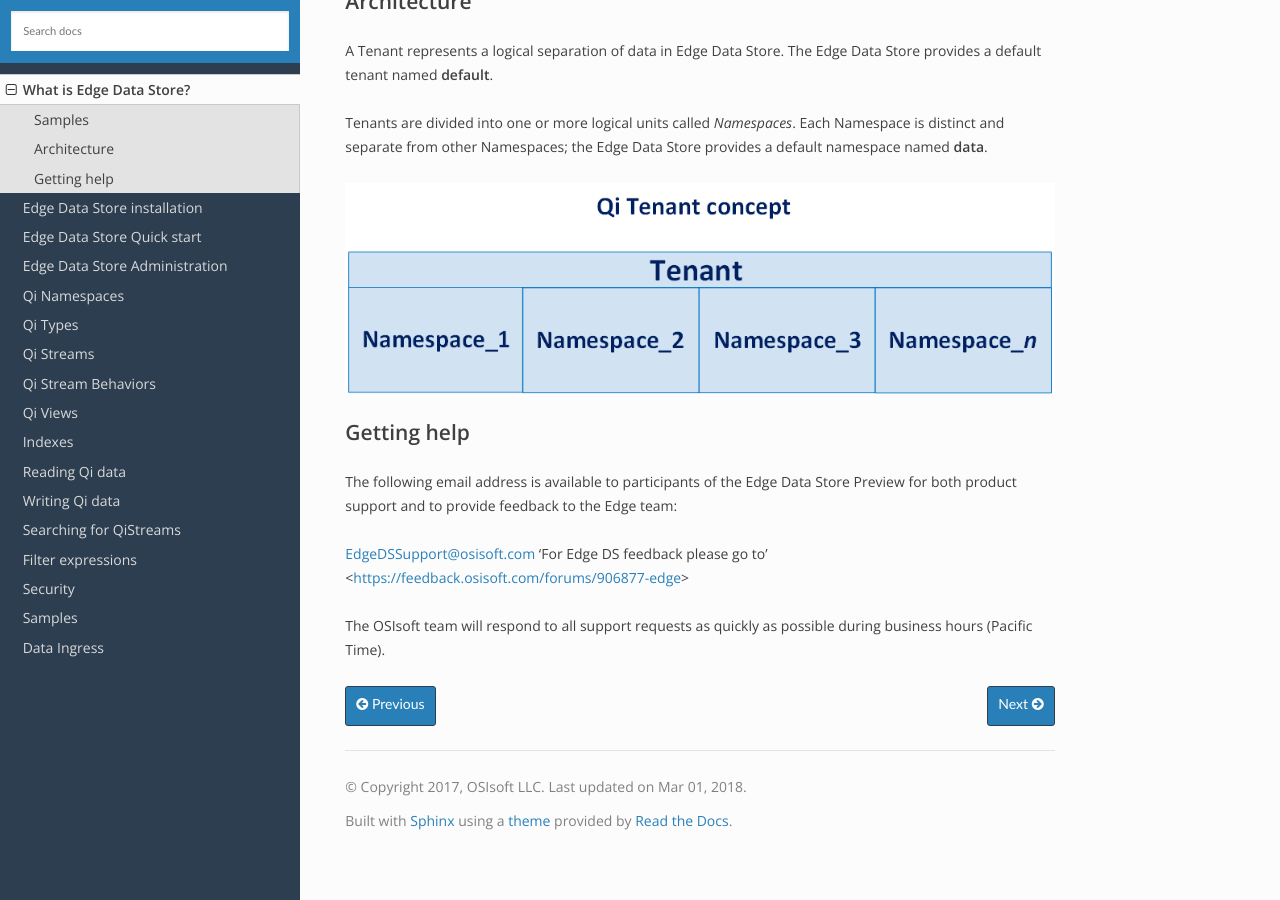
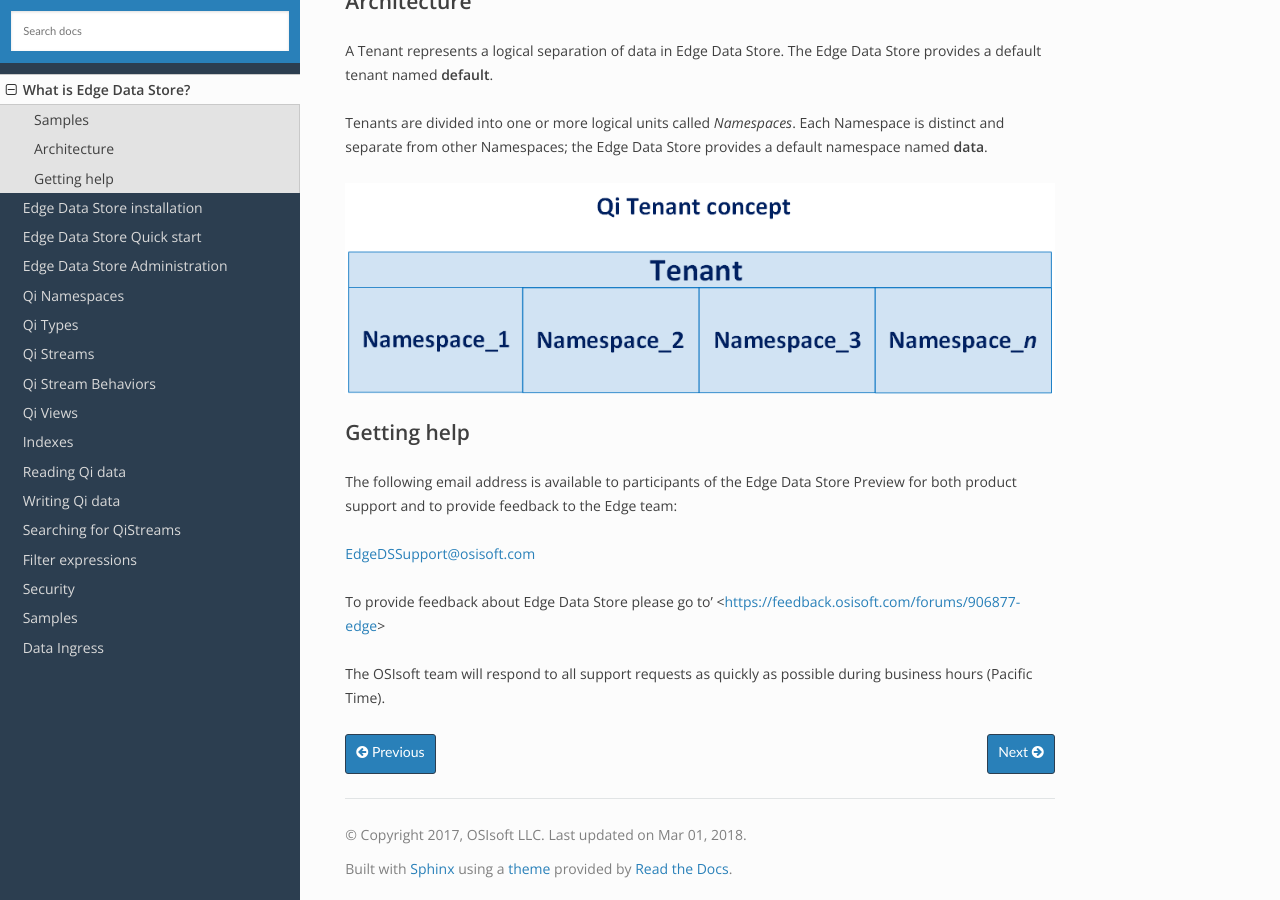
Before and after one commit to fgasparro/EdgeDS-Docs, a Sphinx documentation site: the page built from docs/Introducing_Edge.rst, in a window 1280 px wide and 900 px high, scrolled down 1143 px. Built offline with Sphinx 7.4.7 and the Read the Docs theme 2.0.0, drawn with Linux system fonts in a browser that asks for light colours.

Commit message:
Update Introducing_Edge.rst

```diff
--- a/docs/Introducing_Edge.rst
+++ b/docs/Introducing_Edge.rst
@@ -61,7 +61,8 @@ The following email address is available to participants of the Edge Data Store
 Preview for both product support and to provide feedback to the Edge team:
 
 `EdgeDSSupport@osisoft.com <mailto://EdgeDSSupport@osisoft.com>`__
-'For Edge DS feedback please go to' <https://feedback.osisoft.com/forums/906877-edge>
+
+To provide feedback about Edge Data Store please go to' <https://feedback.osisoft.com/forums/906877-edge>
 
 The OSIsoft team will respond to all support requests as
 quickly as possible during business hours (Pacific Time).
```
